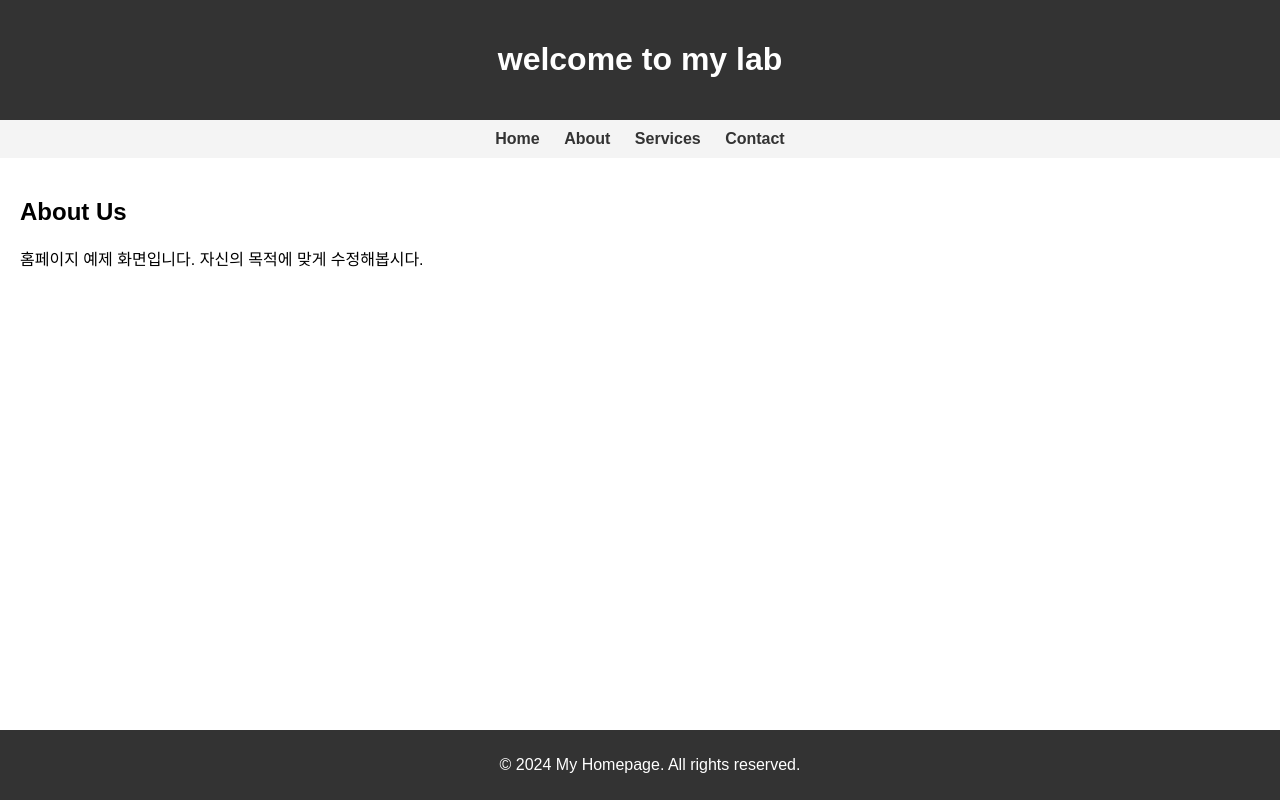
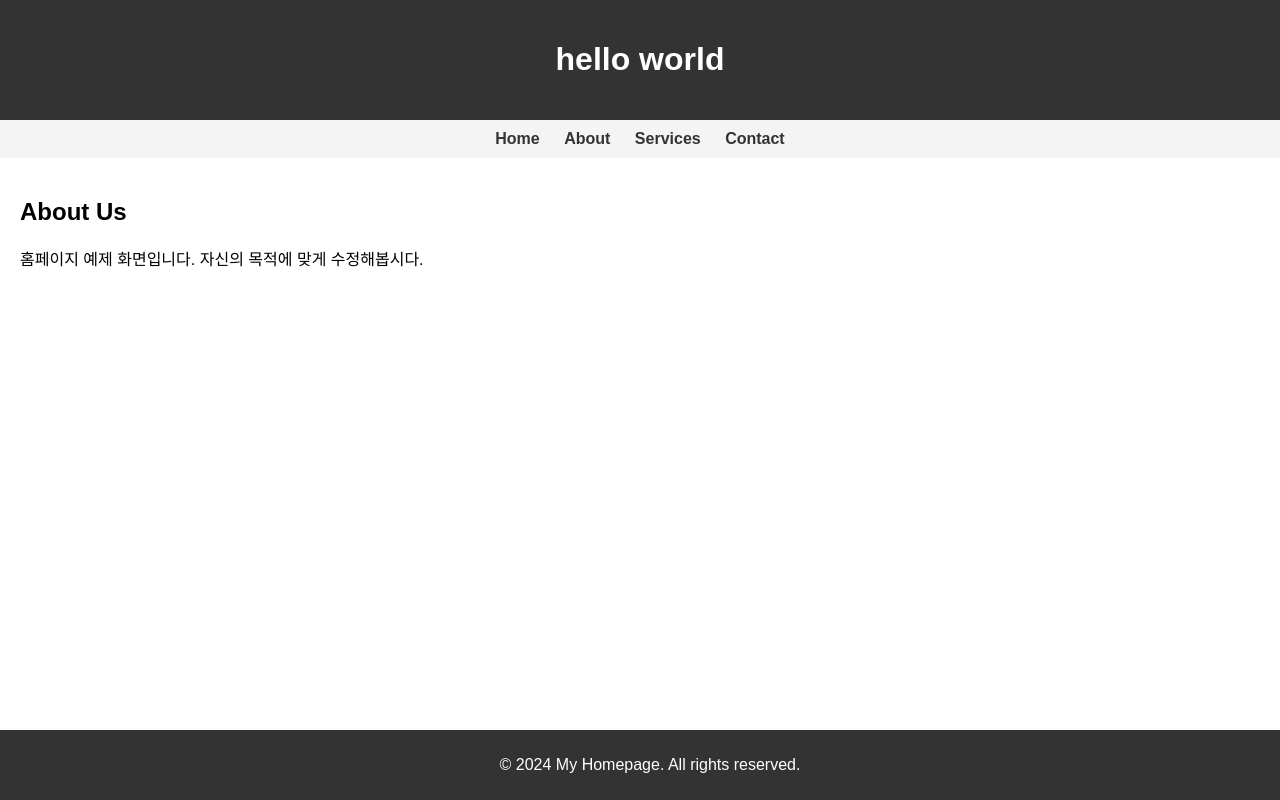
Before and after one commit to jindosz/jindosz.github.io, a plain HTML site: page index.html in a window 1280 px wide. Drawn offline with Linux system fonts and the light colour scheme.

Commit message:
Update index.html

```diff
--- a/index.html
+++ b/index.html
@@ -3,7 +3,7 @@
 <head>
     <meta charset="UTF-8">
     <meta name="viewport" content="width=device-width, initial-scale=1.0">
-    <title>My Homepage</title>
+    <title>jindosz's physics lab</title>
     <style>
         body {
             font-family: Arial, sans-serif;
@@ -44,7 +44,7 @@
 <body>
 
     <header>
-        <h1>welcome to my lab</h1>
+        <h1>hello world</h1>
     </header>
 
     <nav>
```
